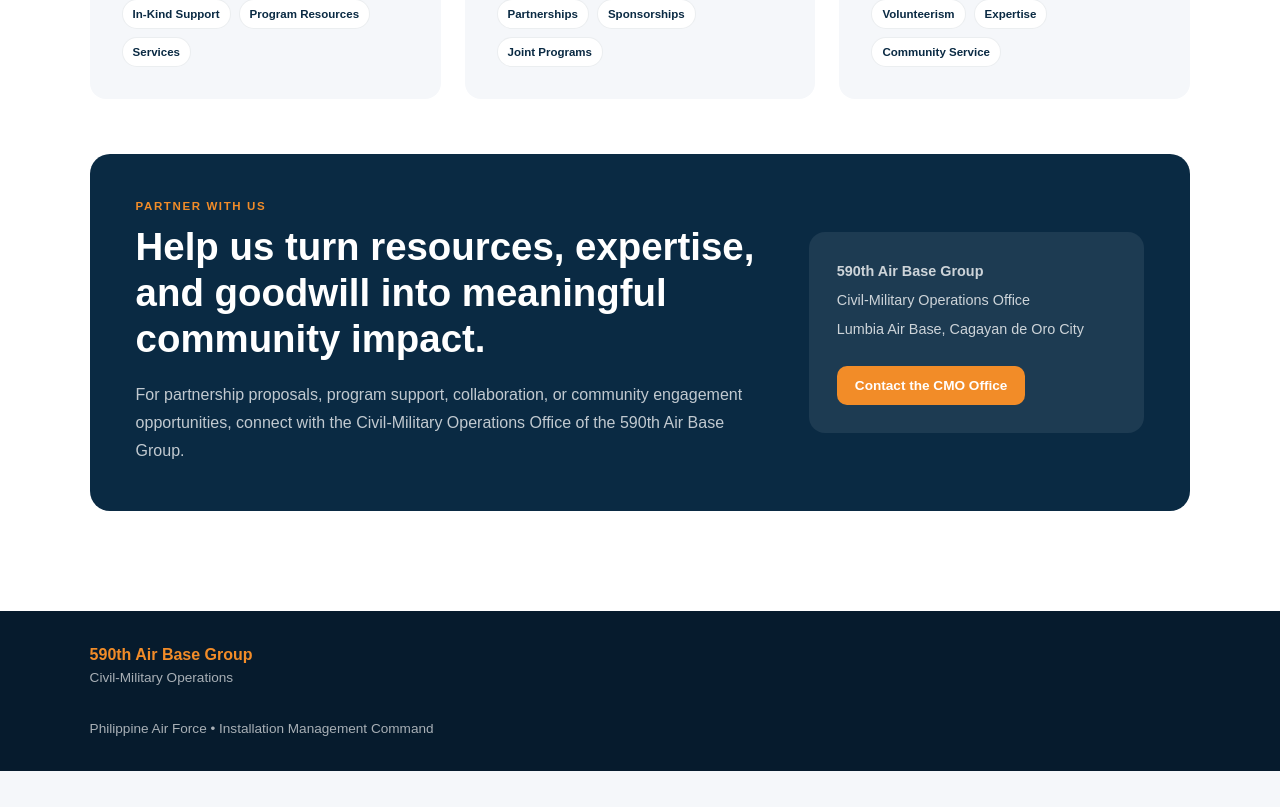
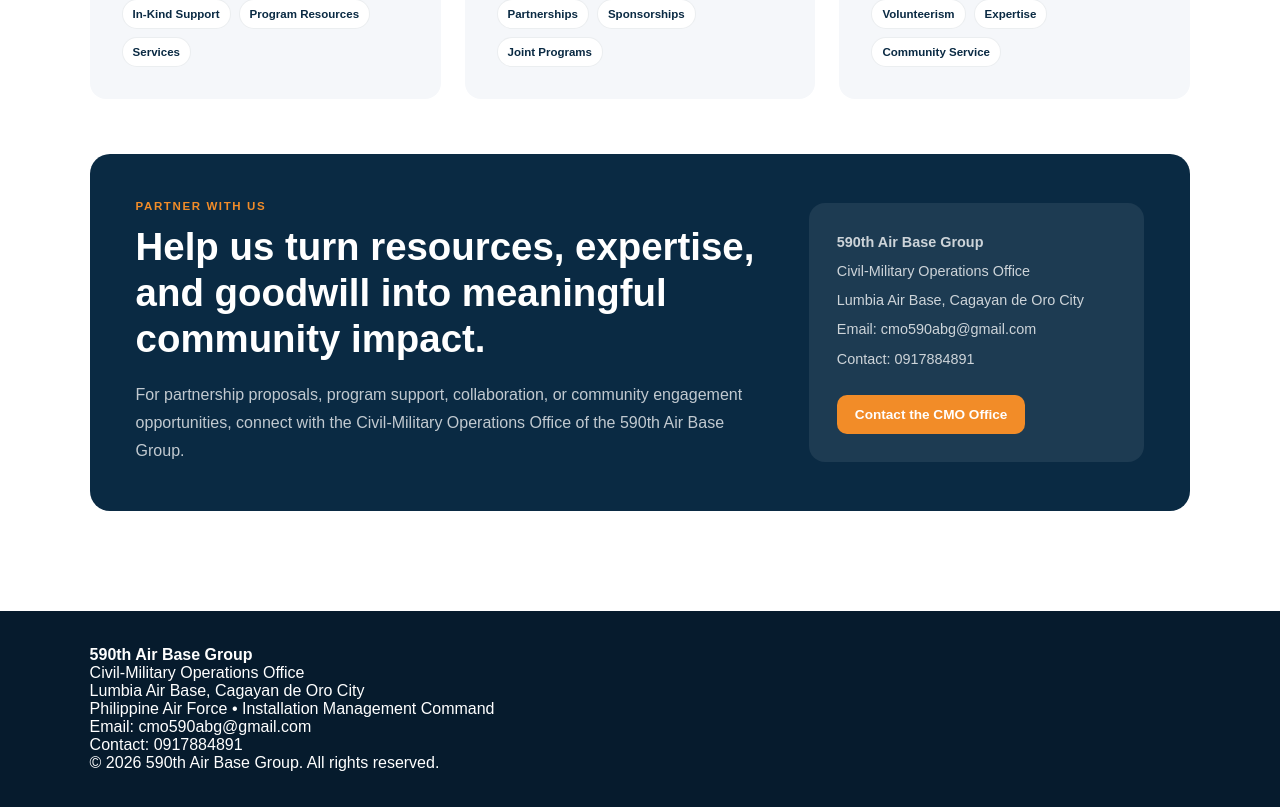
Before and after one commit to japsbibon/cmo-website, a React (Vite) app: page / in a window 1280 px wide. Shown: the part 8411-9218 px from the top of the page. Before the commit the page ends 9182 px from the top, so only its background shows below. Built offline with nearby package versions, Linux system fonts and the light colour scheme.

Commit message:
Finalize site identity and contact details

```diff
--- a/index.html
+++ b/index.html
@@ -2,10 +2,15 @@
 <html lang="en">
   <head>
     <meta charset="UTF-8" />
-    <link rel="icon" type="image/svg+xml" href="/favicon.svg" />
+    <link rel="icon" type="image/png" href="/590abg.png" />
     <meta name="viewport" content="width=device-width, initial-scale=1.0" />
-    <title>cmo-website</title>
+    <title>590th ABG Civil-Military Operations</title>
+    <meta
+  name="description"
+  content="Official Civil-Military Operations information website of the 590th Air Base Group, Philippine Air Force."
+/>
   </head>
+
   <body>
     <div id="root"></div>
     <script type="module" src="/src/main.jsx"></script>
--- a/src/App.jsx
+++ b/src/App.jsx
@@ -792,8 +792,22 @@
   Lumbia Air Base, Cagayan de Oro City
 </p>
 
+<p>
+  Email:{" "}
+  <a href="mailto:cmo590abg@gmail.com">
+    cmo590abg@gmail.com
+  </a>
+</p>
+
+<p>
+  Contact:{" "}
+  <a href="tel:+63917884891">
+    0917884891
+  </a>
+</p>
+
 <a
-          href="mailto:japsbibon.work@gmail.com"
+  href="mailto:cmo590abg@gmail.com"
   className="help-contact-button"
 >
   Contact the CMO Office
@@ -808,15 +822,17 @@
       </main>
 
       <footer>
-        <div className="footer-content">
         <div>
   <strong>590th Air Base Group</strong>
-            <p>Civil-Military Operations</p>
+  <p>Civil-Military Operations Office</p>
+  <p>Lumbia Air Base, Cagayan de Oro City</p>
 </div>
 
-          <p>
-            Philippine Air Force • Installation Management Command
-          </p>
+<div>
+  <p>Philippine Air Force • Installation Management Command</p>
+  <p>Email: cmo590abg@gmail.com</p>
+  <p>Contact: 0917884891</p>
+  <p>© 2026 590th Air Base Group. All rights reserved.</p>
 </div>
       </footer>
     </div>
```
Lines whose indentation alone changed are shown as unchanged.
